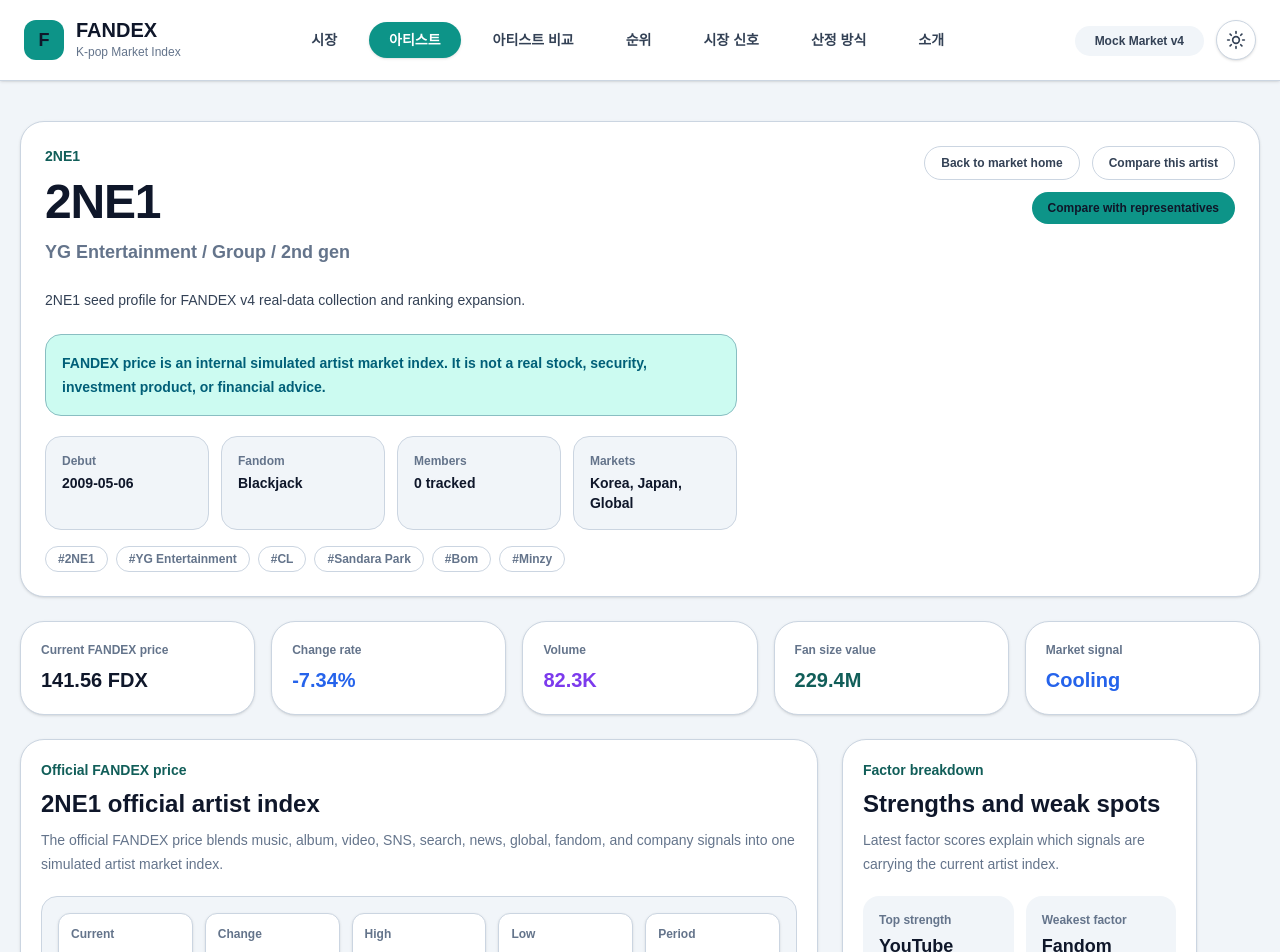
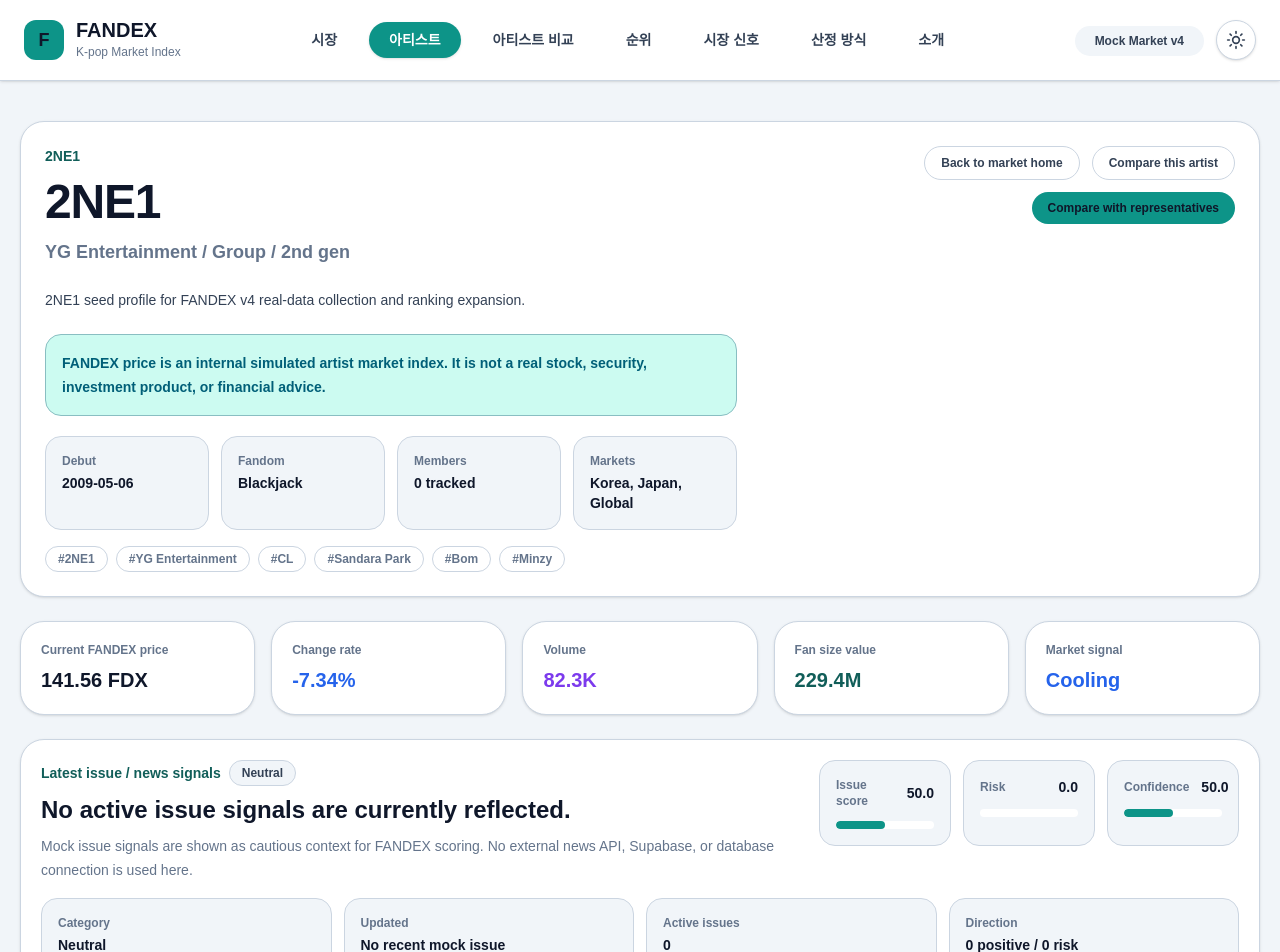
Before and after one commit to kpopmaker/fandex, a Next.js app: page /artists/2ne1 in a window 1280 px wide. Shown: the top 952 px of the page. Built offline with nearby package versions, Linux system fonts and the light colour scheme.

Commit message:
feat: add artist issue signals panel

```diff
--- a/app/artists/[artistId]/page.tsx
+++ b/app/artists/[artistId]/page.tsx
@@ -22,6 +22,12 @@ import {
   getArtistChartPointsV4,
   getArtistPriceHistoryV4,
 } from '../../data/v4/artistPriceHistory';
+import { getIssueSignalsForArtist } from '../../data/v4/scoring/issueScoreEngine';
+import type {
+  IssueCategory,
+  IssueScoreBreakdown,
+  IssueSignal,
+} from '../../data/v4/scoring/types';
 import { naverNewsItemsToArtistNewsItems } from '../../../lib/services/newsAdapter';
 import {
   buildArtistNewsQuery,
@@ -36,6 +42,7 @@ type PageProps = {
 };
 
 type MarketSignal = 'Rising' | 'Cooling' | 'Stable' | 'Watchlist';
+type IssueTone = 'positive' | 'neutral' | 'watch' | 'risk';
 
 type ArtistDetailViewModel = {
   id: string;
@@ -107,6 +114,10 @@ function safePositiveNumber(
   return Math.max(safeNumber(value, fallback), 0);
 }
 
+function clampScore(value: number | null | undefined, fallback = 0) {
+  return Math.min(Math.max(safeNumber(value, fallback), 0), 100);
+}
+
 function getChangeRateFromHistory(firstPrice: number, latestPrice: number) {
   const safeFirstPrice = safeNumber(firstPrice);
   const safeLatestPrice = safeNumber(latestPrice);
@@ -142,6 +153,84 @@ function getCompareGroup(artistId: string) {
   return Array.from(new Set([artistId, 'aespa', 'ive', 'riize']))
     .slice(0, 4)
     .join(',');
+}
+
+function getTimestamp(value: string | undefined) {
+  if (!value) {
+    return 0;
+  }
+
+  const timestamp = new Date(value).getTime();
+
+  return Number.isFinite(timestamp) ? timestamp : 0;
+}
+
+function formatIssueDate(value: string | undefined) {
+  const timestamp = getTimestamp(value);
+
+  if (timestamp === 0) {
+    return 'TBD';
+  }
+
+  return new Intl.DateTimeFormat('en-US', {
+    month: 'short',
+    day: 'numeric',
+    hour: '2-digit',
+    minute: '2-digit',
+  }).format(new Date(timestamp));
+}
+
+function getLatestIssueSignal(signals: IssueSignal[]) {
+  return [...signals].sort((a, b) => {
+    const aTime = Math.max(
+      getTimestamp(a.detectedAt),
+      getTimestamp(a.publishedAt)
+    );
+    const bTime = Math.max(
+      getTimestamp(b.detectedAt),
+      getTimestamp(b.publishedAt)
+    );
+
+    return bTime - aTime;
+  })[0];
+}
+
+function formatIssueCategory(category: IssueCategory | undefined) {
+  if (!category) {
+    return 'No active category';
+  }
+
+  return category
+    .split('_')
+    .map((word) => word.charAt(0).toUpperCase() + word.slice(1))
+    .join(' ');
+}
+
+function getIssueTone({
+  breakdown,
+  latestIssue,
+}: {
+  breakdown: IssueScoreBreakdown | undefined;
+  latestIssue: IssueSignal | undefined;
+}): { label: string; tone: IssueTone } {
+  const issueScore = clampScore(breakdown?.issueScore, 50);
+  const riskScore = clampScore(breakdown?.controversyRiskScore);
+  const sentimentScore = clampScore(breakdown?.newsSentimentScore, 50);
+  const latestSentiment = safeNumber(latestIssue?.sentimentScore);
+
+  if (riskScore >= 35 || latestSentiment <= -45) {
+    return { label: 'Risk', tone: 'risk' };
+  }
+
+  if (riskScore >= 15 || issueScore < 45 || sentimentScore < 45) {
+    return { label: 'Watch', tone: 'watch' };
+  }
+
+  if (issueScore >= 56 || sentimentScore >= 56 || latestSentiment >= 35) {
+    return { label: 'Positive', tone: 'positive' };
+  }
+
+  return { label: 'Neutral', tone: 'neutral' };
 }
 
 function formatEntityType(entityType: ArtistV4['entityType']) {
@@ -303,6 +392,14 @@ export default async function ArtistDetailPage({ params }: PageProps) {
   const currentPrice = safePositiveNumber(latestPrice.price);
   const currentVolume = safePositiveNumber(latestPrice.volume);
   const currentFanSizeValue = safePositiveNumber(latestPrice.fanSizeValue);
+  const issueSignals = getIssueSignalsForArtist(artistId);
+  const latestIssueSignal = getLatestIssueSignal(issueSignals);
+  const issueScoreBreakdown = latestPrice.issueScoreBreakdown;
+  const issueSignalsSummary = latestPrice.issueSignalsSummary;
+  const issueTone = getIssueTone({
+    breakdown: issueScoreBreakdown,
+    latestIssue: latestIssueSignal,
+  });
   const priceChange = currentPrice - safeNumber(firstPrice.price);
   const priceChangeRate = getChangeRateFromHistory(firstPrice.price, currentPrice);
   const isUp = priceChange >= 0;
@@ -423,6 +520,13 @@ export default async function ArtistDetailPage({ params }: PageProps) {
             tone={marketSignal === 'Cooling' ? 'blue' : 'cyan'}
           />
         </section>
+
+        <IssueNewsSignalPanel
+          latestIssue={latestIssueSignal}
+          scoreBreakdown={issueScoreBreakdown}
+          summary={issueSignalsSummary}
+          tone={issueTone}
+        />
 
         <section className="grid gap-6 xl:grid-cols-[1.15fr_0.85fr]">
           <section className="rounded-3xl border border-slate-200 bg-white p-5 shadow-sm dark:border-slate-800 dark:bg-slate-950">
@@ -678,6 +782,145 @@ function FactorBar({
   );
 }
 
+function IssueNewsSignalPanel({
+  latestIssue,
+  scoreBreakdown,
+  summary,
+  tone,
+}: {
+  latestIssue: IssueSignal | undefined;
+  scoreBreakdown: IssueScoreBreakdown | undefined;
+  summary:
+    | {
+        activeIssueCount: number;
+        positiveIssueCount: number;
+        negativeIssueCount: number;
+      }
+    | undefined;
+  tone: { label: string; tone: IssueTone };
+}) {
+  const hasActiveIssue = safePositiveNumber(summary?.activeIssueCount) > 0;
+  const issueScore = clampScore(scoreBreakdown?.issueScore, 50);
+  const riskScore = clampScore(scoreBreakdown?.controversyRiskScore);
+  const confidenceScore = clampScore(scoreBreakdown?.confidenceScore, 50);
+  const activeIssueCount = Math.round(
+    safePositiveNumber(summary?.activeIssueCount)
+  );
+  const positiveIssueCount = Math.round(
+    safePositiveNumber(summary?.positiveIssueCount),
+  );
+  const negativeIssueCount = Math.round(
+    safePositiveNumber(summary?.negativeIssueCount),
+  );
+  const title =
+    hasActiveIssue && latestIssue?.title
+      ? latestIssue.title
+      : 'No active issue signals are currently reflected.';
+  const category = hasActiveIssue
+    ? formatIssueCategory(latestIssue?.category)
+    : 'Neutral';
+  const updatedAt = hasActiveIssue
+    ? formatIssueDate(latestIssue?.detectedAt ?? latestIssue?.publishedAt)
+    : 'No recent mock issue';
+
+  return (
+    <section className="rounded-3xl border border-slate-200 bg-white p-5 shadow-sm dark:border-slate-800 dark:bg-slate-950">
+      <div className="flex flex-col gap-4 lg:flex-row lg:items-start lg:justify-between">
+        <div className="max-w-3xl">
+          <div className="flex flex-wrap items-center gap-2">
+            <p className="text-sm font-bold text-cyan-600 dark:text-cyan-300">
+              Latest issue / news signals
+            </p>
+            <IssueToneBadge label={tone.label} tone={tone.tone} />
+          </div>
+          <h2 className="mt-2 text-2xl font-black text-slate-950 dark:text-white">
+            {title}
+          </h2>
+          <p className="mt-2 text-sm leading-6 text-slate-500 dark:text-slate-400">
+            Mock issue signals are shown as cautious context for FANDEX scoring.
+            No external news API, Supabase, or database connection is used here.
+          </p>
+        </div>
+
+        <div className="grid min-w-0 gap-3 sm:grid-cols-3 lg:min-w-[420px]">
+          <IssueMetric label="Issue score" value={issueScore} />
+          <IssueMetric label="Risk" value={riskScore} />
+          <IssueMetric label="Confidence" value={confidenceScore} />
+        </div>
+      </div>
+
+      <div className="mt-4 grid gap-3 md:grid-cols-4">
+        <IssueFact label="Category" value={category} />
+        <IssueFact label="Updated" value={updatedAt} />
+        <IssueFact label="Active issues" value={String(activeIssueCount)} />
+        <IssueFact
+          label="Direction"
+          value={`${positiveIssueCount} positive / ${negativeIssueCount} risk`}
+        />
+      </div>
+    </section>
+  );
+}
+
+function IssueToneBadge({
+  label,
+  tone,
+}: {
+  label: string;
+  tone: IssueTone;
+}) {
+  const toneClass = {
+    positive:
+      'border-cyan-200 bg-cyan-50 text-cyan-700 dark:border-cyan-400/20 dark:bg-cyan-400/10 dark:text-cyan-200',
+    neutral:
+      'border-slate-200 bg-slate-50 text-slate-600 dark:border-slate-700 dark:bg-slate-900 dark:text-slate-300',
+    watch:
+      'border-purple-200 bg-purple-50 text-purple-700 dark:border-purple-400/20 dark:bg-purple-400/10 dark:text-purple-200',
+    risk:
+      'border-blue-200 bg-blue-50 text-blue-700 dark:border-blue-400/20 dark:bg-blue-400/10 dark:text-blue-200',
+  }[tone];
+
+  return (
+    <span
+      className={`rounded-full border px-3 py-1 text-xs font-black ${toneClass}`}
+    >
+      {label}
+    </span>
+  );
+}
+
+function IssueMetric({ label, value }: { label: string; value: number }) {
+  const score = clampScore(value);
+
+  return (
+    <div className="rounded-2xl border border-slate-100 bg-slate-50 p-4 dark:border-slate-800 dark:bg-slate-900/60">
+      <div className="flex items-center justify-between gap-3">
+        <p className="text-xs font-bold text-slate-400">{label}</p>
+        <p className="font-mono text-sm font-black text-slate-950 dark:text-white">
+          {score.toFixed(1)}
+        </p>
+      </div>
+      <div className="mt-3 h-2 overflow-hidden rounded-full bg-white dark:bg-slate-800">
+        <div
+          className="h-full rounded-full bg-cyan-400"
+          style={{ width: `${score}%` }}
+        />
+      </div>
+    </div>
+  );
+}
+
+function IssueFact({ label, value }: { label: string; value: string }) {
+  return (
+    <div className="rounded-2xl border border-slate-100 bg-slate-50 p-4 dark:border-slate-800 dark:bg-slate-900/60">
+      <p className="text-xs font-bold text-slate-400">{label}</p>
+      <p className="mt-1 text-sm font-black text-slate-950 dark:text-white">
+        {value}
+      </p>
+    </div>
+  );
+}
+
 function ContentIdea({ label, value }: { label: string; value: string }) {
   return (
     <article className="rounded-2xl border border-slate-100 bg-slate-50 p-4 transition hover:border-slate-200 hover:bg-slate-100 dark:border-slate-800 dark:bg-slate-900/60 dark:hover:border-slate-700 dark:hover:bg-slate-900">
```
